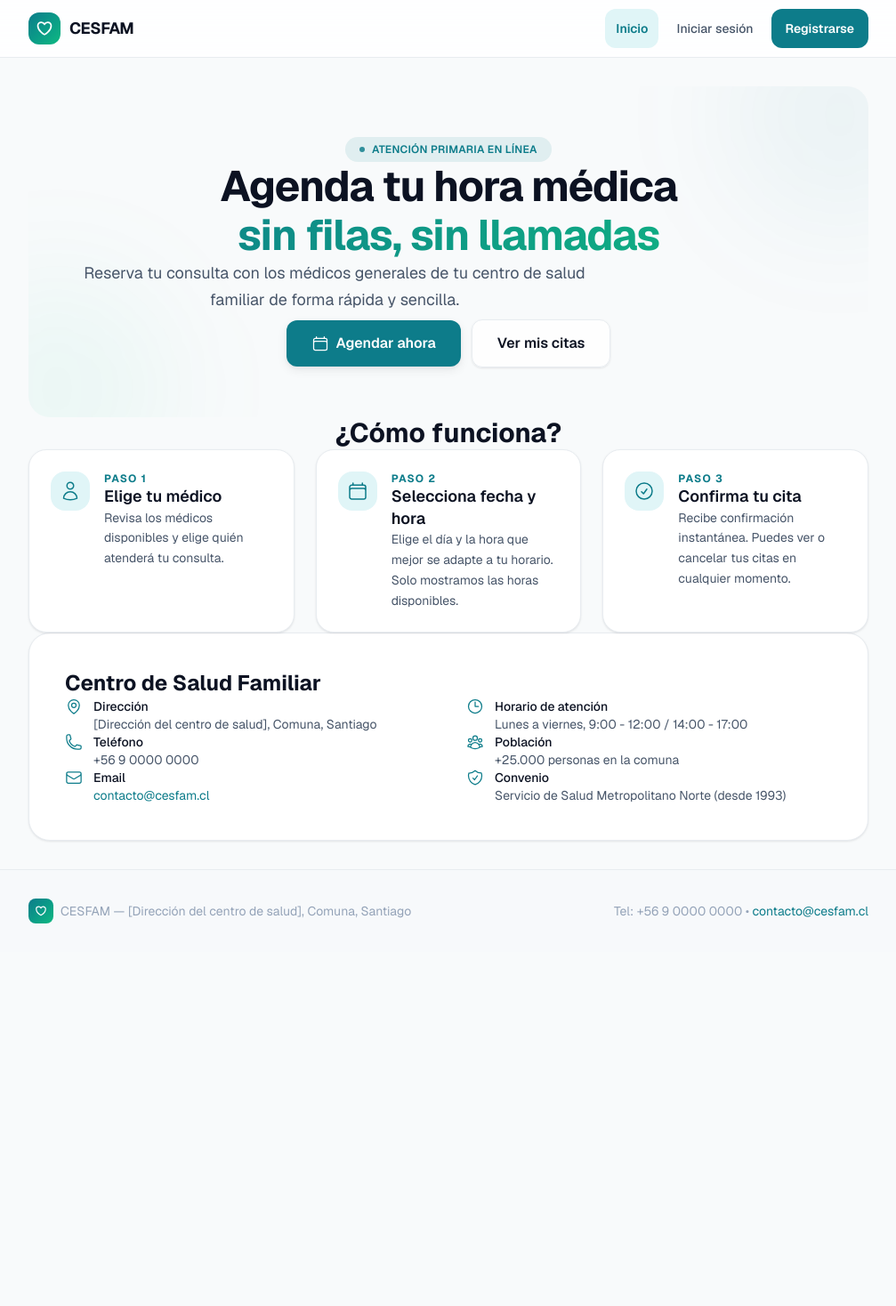
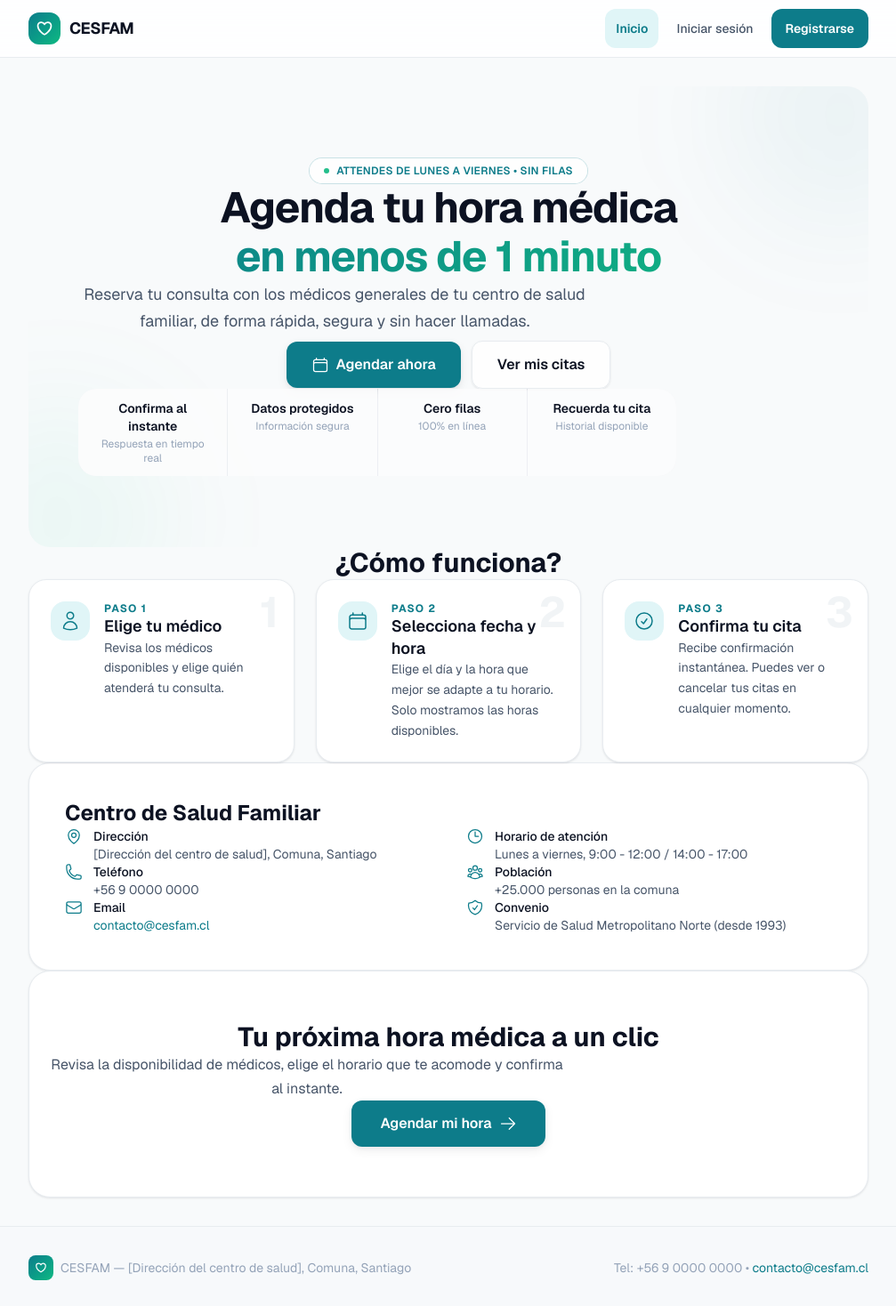
Before and after one commit to BenVal2/cesfam-agendamiento, a Next.js app: page / in a window 1280 px wide. Shown: the top 1468 px of the page at 89% size, without its empty margins (136-1143 px from the left). Before the commit the page ends 1070 px from the top, so only its background shows below. Built offline with nearby package versions, Linux system fonts and the light colour scheme; no server answers.

Commit message:
feat(ui): mejora de alto impacto en home — hero con bloque de confianza, micro-interacción en pasos, CTA final de cierre

```diff
--- a/src/app/page.tsx
+++ b/src/app/page.tsx
@@ -4,23 +4,23 @@ export default function HomePage() {
   return (
     <div className="w-full space-y-16 sm:space-y-24 py-8">
       {/* Hero */}
-      <section className="w-full mx-auto relative rounded-[var(--radius-2xl)] p-6 sm:p-10 lg:p-14 text-center overflow-hidden" style={{ background: "var(--gradient-hero)" }}>
+      <section className="w-full mx-auto relative overflow-hidden rounded-[var(--radius-2xl)] px-6 sm:px-10 lg:px-14 py-12 sm:py-16 lg:py-20 text-center" style={{ background: "var(--gradient-hero)" }}>
         <div className="relative z-10 space-y-6">
-          <span className="inline-flex items-center gap-2 rounded-full px-4 py-1.5 text-xs font-semibold tracking-wide uppercase bg-primary/10 text-primary">
-            <span className="h-1.5 w-1.5 rounded-full bg-primary animate-pulse" aria-hidden="true"></span>
-            Atención primaria en línea
+          <span className="inline-flex items-center gap-2 rounded-full bg-card/80 px-4 py-1.5 text-xs font-semibold tracking-wide uppercase text-primary ring-1 ring-primary/20">
+            <span className="h-1.5 w-1.5 rounded-full bg-secondary animate-pulse" aria-hidden="true"></span>
+            Attendes de lunes a viernes &bull; sin filas
           </span>
           <h1 className="text-3xl sm:text-4xl lg:text-5xl font-bold tracking-tight text-fg leading-[1.15]">
             Agenda tu hora médica
-            <span className="gradient-text block mt-1">sin filas, sin llamadas</span>
+            <span className="gradient-text block mt-1">en menos de 1 minuto</span>
           </h1>
           <p className="text-lg text-fg-secondary max-w-xl mx-auto leading-relaxed">
-            Reserva tu consulta con los médicos generales de tu centro de salud familiar de forma rápida y sencilla.
+            Reserva tu consulta con los médicos generales de tu centro de salud familiar, de forma rápida, segura y sin hacer llamadas.
           </p>
           <div className="flex flex-col sm:flex-row items-center justify-center gap-3 pt-2">
             <Link
               href="/agendar"
-              className="inline-flex items-center justify-center gap-2 rounded-[var(--radius-md)] bg-primary px-7 py-3.5 text-base font-semibold text-white shadow-md hover:bg-primary-hover hover:shadow-lg focus:outline-none focus:ring-2 focus:ring-primary focus:ring-offset-2 transition-all min-h-[48px]"
+              className="inline-flex items-center justify-center gap-2 rounded-[var(--radius-md)] bg-primary px-7 py-3.5 text-base font-semibold text-white shadow-md hover:bg-primary-hover hover:shadow-lg hover:-translate-y-0.5 focus:outline-none focus:ring-2 focus:ring-primary focus:ring-offset-2 transition-all min-h-[48px]"
             >
               <svg className="w-5 h-5" fill="none" viewBox="0 0 24 24" strokeWidth={1.5} stroke="currentColor" aria-hidden="true">
                 <path strokeLinecap="round" strokeLinejoin="round" d="M6.75 3v2.25M17.25 3v2.25M3 18.75V7.5a2.25 2.25 0 0 1 2.25-2.25h13.5A2.25 2.25 0 0 1 21 7.5v11.25m-18 0A2.25 2.25 0 0 0 5.25 21h13.5A2.25 2.25 0 0 0 21 18.75m-18 0v-7.5A2.25 2.25 0 0 1 5.25 9h13.5A2.25 2.25 0 0 1 21 11.25v7.5" />
@@ -34,10 +34,24 @@ export default function HomePage() {
               Ver mis citas
             </Link>
           </div>
+
+          <dl className="mx-auto mt-8 grid max-w-2xl grid-cols-2 gap-px overflow-hidden rounded-[var(--radius-xl)] bg-card-border/70 sm:grid-cols-4">
+            {[
+              { k: "Confirma al instante", v: "Respuesta en tiempo real" },
+              { k: "Datos protegidos", v: "Información segura" },
+              { k: "Cero filas", v: "100% en línea" },
+              { k: "Recuerda tu cita", v: "Historial disponible" },
+            ].map((item) => (
+              <div key={item.k} className="flex flex-col gap-0.5 bg-card/80 px-4 py-3">
+                <dt className="order-2 text-xs text-fg-muted">{item.v}</dt>
+                <dd className="order-1 text-sm font-semibold text-fg">{item.k}</dd>
+              </div>
+            ))}
+          </dl>
         </div>
-        {/* Decorative gradient blobs */}
-        <div className="absolute -top-24 -right-24 h-64 w-64 rounded-full bg-primary/5 blur-3xl" aria-hidden="true" />
-        <div className="absolute -bottom-24 -left-24 h-64 w-64 rounded-full bg-secondary/5 blur-3xl" aria-hidden="true" />
+        {/* Decorative gradient blobs — suaves, no distractivos */}
+        <div className="pointer-events-none absolute -top-24 -right-24 h-64 w-64 rounded-full bg-primary/5 blur-3xl" aria-hidden="true" />
+        <div className="pointer-events-none absolute -bottom-24 -left-24 h-64 w-64 rounded-full bg-secondary/5 blur-3xl" aria-hidden="true" />
       </section>
 
       {/* ¿Cómo funciona? */}
@@ -121,15 +135,37 @@ export default function HomePage() {
           </div>
         </div>
       </section>
+
+      {/* CTA final */}
+      <section aria-labelledby="cta-final" className="w-full mx-auto text-center">
+        <div className="glass-card rounded-[var(--radius-2xl)] px-6 py-12 sm:py-14">
+          <h2 id="cta-final" className="text-2xl sm:text-3xl font-bold text-fg">
+            Tu próxima hora médica a un clic
+          </h2>
+          <p className="mx-auto mt-3 max-w-xl text-fg-secondary">
+            Revisa la disponibilidad de médicos, elige el horario que te acomode y confirma al instante.
+          </p>
+          <Link
+            href="/agendar"
+            className="mt-7 inline-flex items-center justify-center gap-2 rounded-[var(--radius-md)] bg-primary px-8 py-3.5 text-base font-semibold text-white shadow-md hover:bg-primary-hover hover:shadow-lg hover:-translate-y-0.5 focus:outline-none focus:ring-2 focus:ring-primary focus:ring-offset-2 transition-all min-h-[48px]"
+          >
+            Agendar mi hora
+            <svg className="w-5 h-5" fill="none" viewBox="0 0 24 24" strokeWidth={1.5} stroke="currentColor" aria-hidden="true">
+              <path strokeLinecap="round" strokeLinejoin="round" d="M13.5 4.5 21 12m0 0-7.5 7.5M21 12H3" />
+            </svg>
+          </Link>
+        </div>
+      </section>
     </div>
   );
 }
 
 function StepCard({ step, title, description, icon }: { step: string; title: string; description: string; icon: React.ReactNode }) {
   return (
-    <article className="glass-card rounded-[var(--radius-xl)] p-6 relative overflow-hidden">
-      <div className="flex items-start gap-4">
-        <span className="flex h-11 w-11 shrink-0 items-center justify-center rounded-[var(--radius-lg)] bg-primary-soft text-primary" aria-hidden="true">
+    <article className="glass-card rounded-[var(--radius-xl)] p-6 relative overflow-hidden group">
+      <span className="absolute right-4 top-3 text-5xl font-bold text-card-border/60 select-none" aria-hidden="true">{step}</span>
+      <div className="flex items-start gap-4 relative">
+        <span className="flex h-11 w-11 shrink-0 items-center justify-center rounded-[var(--radius-lg)] bg-primary-soft text-primary transition-transform duration-[var(--duration-normal)] group-hover:scale-110" aria-hidden="true">
           {icon}
         </span>
         <div>
```
